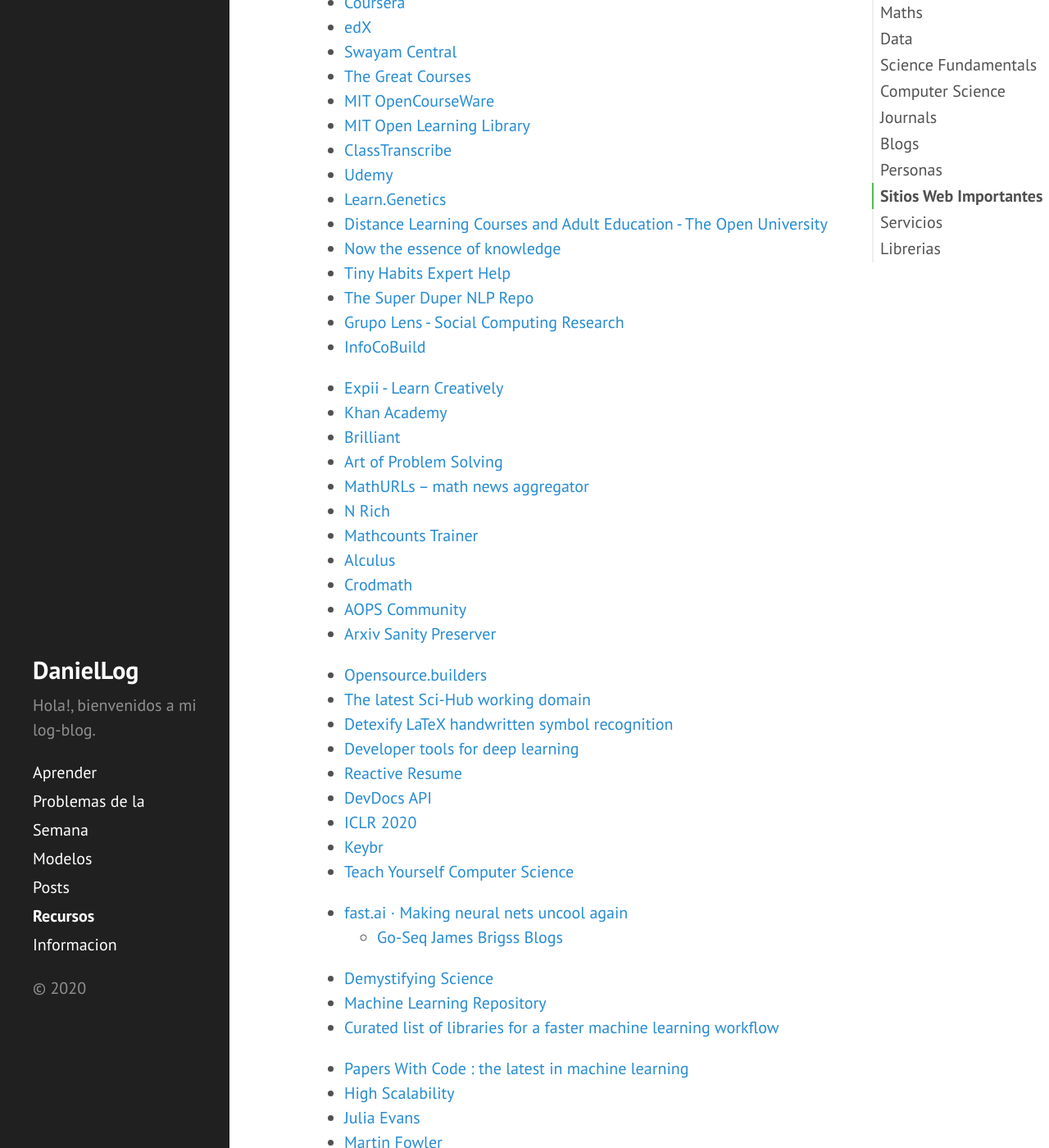
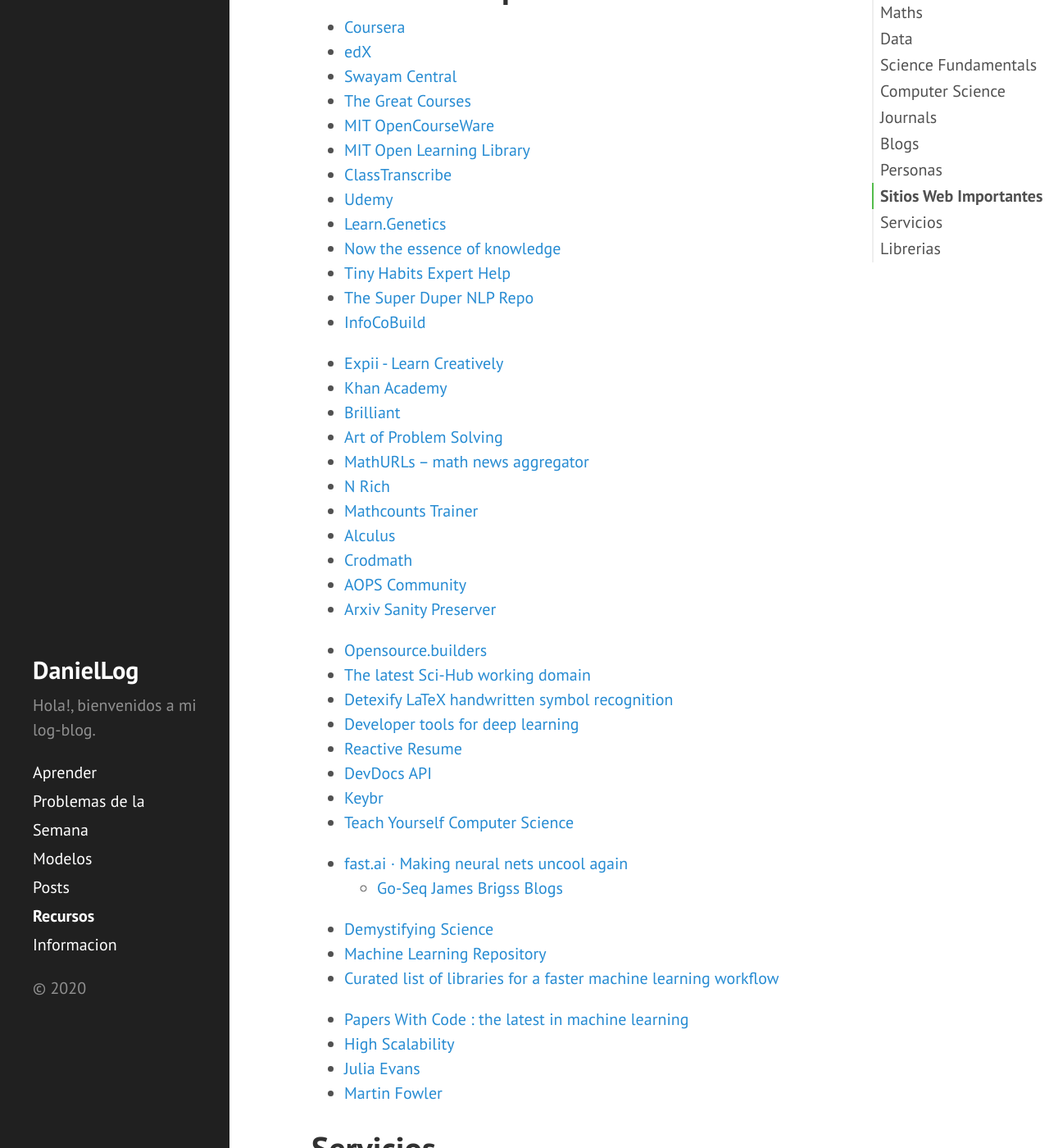
Before and after one commit to DanielBremont/danielbremont.github.io, a Jekyll site: the page built from pages/recursos.md, in a window 1280 px wide and 1400 px high, scrolled down 3606 px. Shown: the whole window at 82% size. Built offline with Jekyll 4.4.1, drawn with Linux system fonts in a browser that asks for light colours.

```diff
--- a/pages/recursos.md
+++ b/pages/recursos.md
@@ -135,11 +136,9 @@
 - [ClassTranscribe](https://classtranscribe.illinois.edu/home)
 - [Udemy](https://www.udemy.com/)
 - [Learn.Genetics](https://learn.genetics.utah.edu/)
-- [Distance Learning Courses and Adult Education - The Open University](http://www.open.ac.uk/)
 - [Now the essence of knowledge](https://www.nowpublishers.com/)
 - [Tiny Habits Expert Help](https://www.tinyhabits.com/expert-help)
 - [The Super Duper NLP Repo](https://notebooks.quantumstat.com/)
-- [Grupo Lens - Social Computing Research](https://grouplens.org/)
 - [InfoCoBuild](http://www.infocobuild.com/)
 
 - [Expii - Learn Creatively](https://www.expii.com/)
@@ -160,7 +159,6 @@
 - [Developer tools for deep learning](https://app.wandb.ai/)
 - [Reactive Resume](https://rx-resume.web.app/)
 - [DevDocs API](https://devdocs.io/)
-- [ICLR 2020](https://iclr.cc/virtual_2020/index.html)
 - [Keybr](https://www.keybr.com/)
 - [Teach Yourself Computer Science](https://teachyourselfcs.com/)
 
```
Also changed, not shown: other parts of pages/recursos.md (+1 -0 lines).
